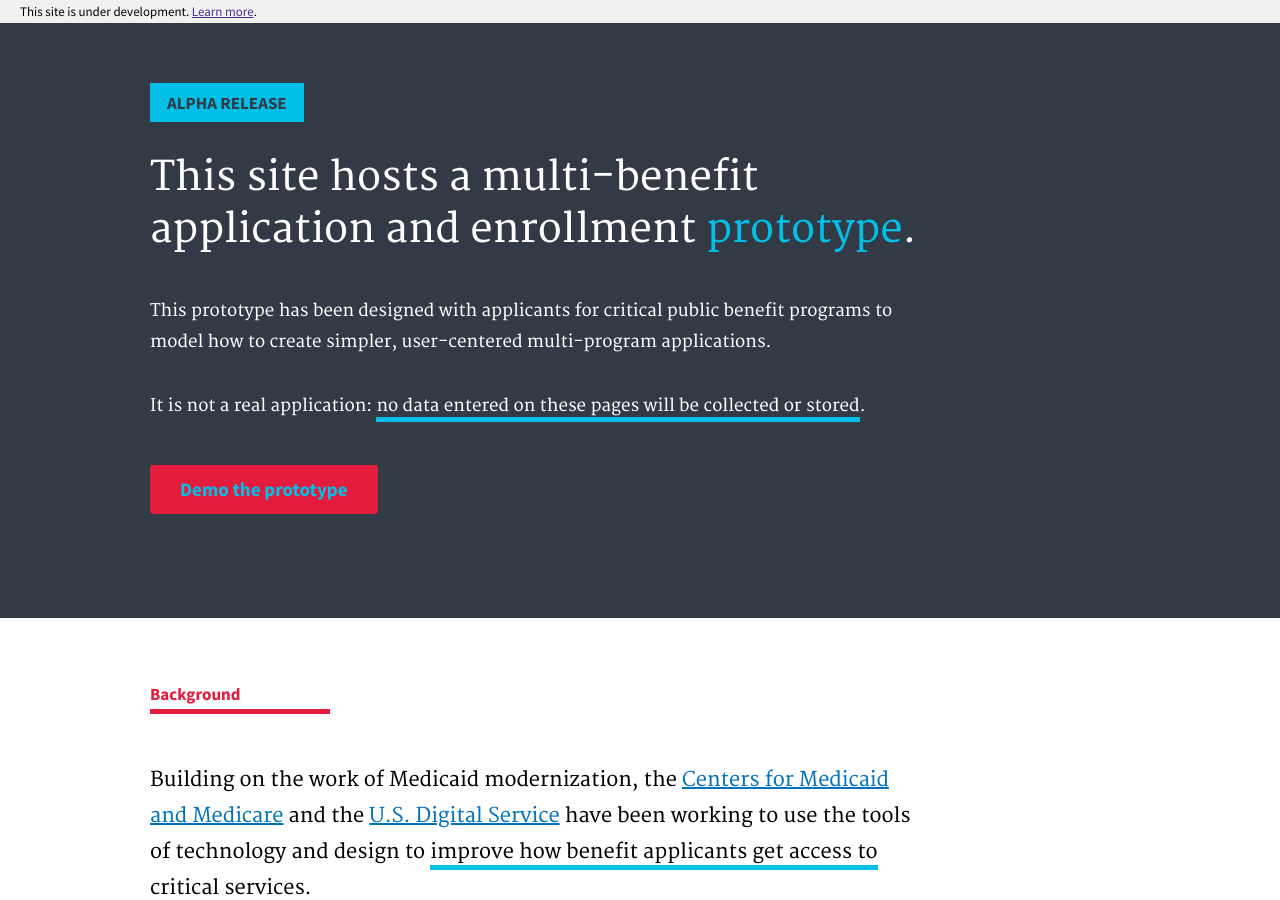
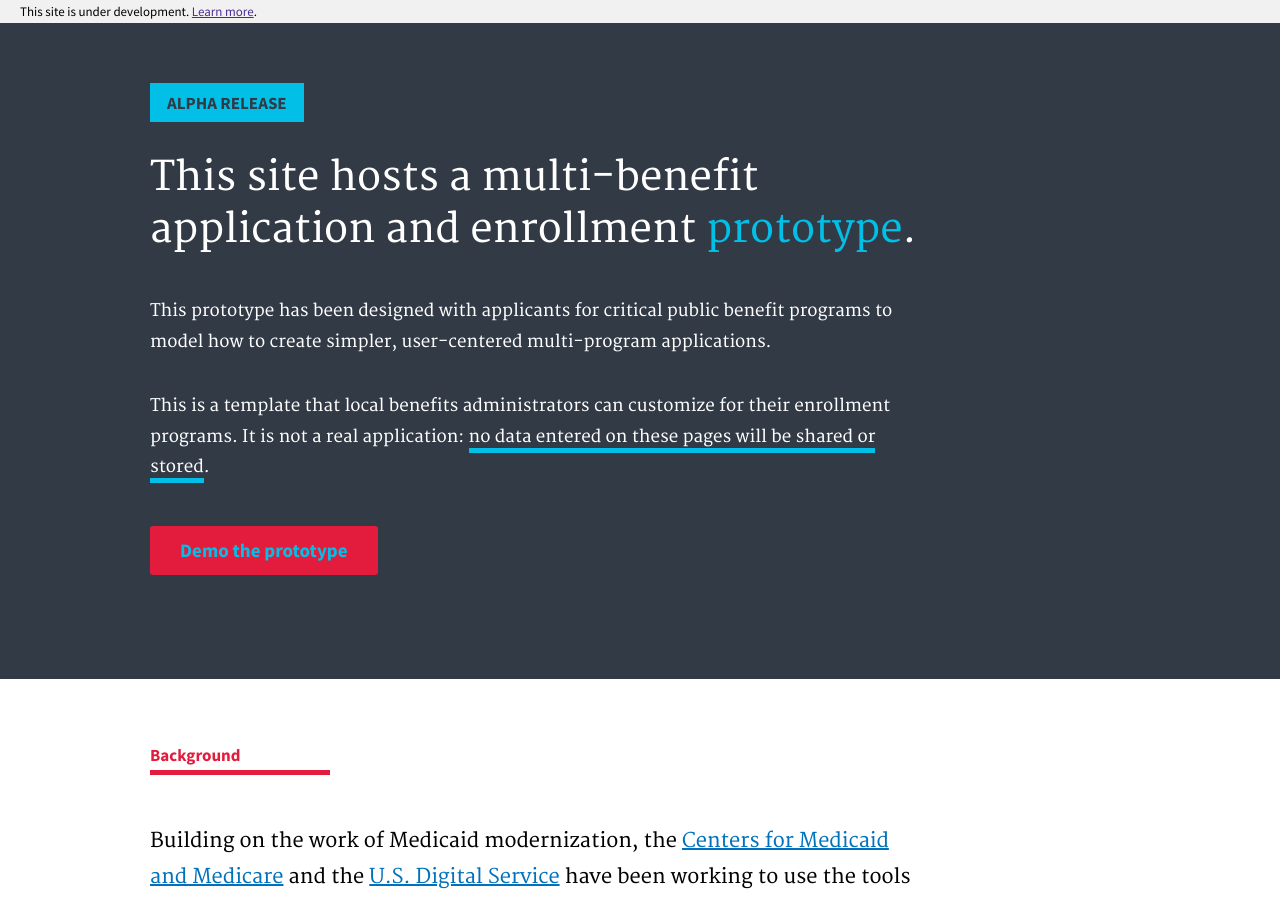
Before and after one commit to usds/benefits-enrollment-prototype, a Jekyll site: the page built from index.html, in a window 1280 px wide and 900 px high. Built offline with Jekyll 4.4.1, drawn with Linux system fonts in a browser that asks for light colours.

Commit message:
Hero content tweak

```diff
--- a/index.html
+++ b/index.html
@@ -7,9 +7,9 @@ layout: landing
 		<span class="label-big"><a href="#alpha">Alpha Release</a></span>
 		<h1>This site hosts a multi-benefit application and enrollment <a href="welcome.html">prototype</a>.</h1>
 
-		<p>This prototype has been designed with applicants for critical public benefit programs to model how to create simpler, user-centered multi-program applications.</p>
+		<p>This prototype has been designed with applicants for critical public benefit programs to model how to create simpler, user-centered multi-program applications. </p>
 
-		<p>It is not a real application: <strong>no data entered on these pages will be collected or stored</strong>.</p>
+		<p>This is a template that local benefits administrators can customize for their enrollment programs. It is not a real application: <strong>no data entered on these pages will be shared or stored</strong>.</p>
 
 		<p><a href="welcome.html" class="usa-button usa-button-big usa-button-secondary">Demo the prototype</a></p>
 	</div>
```
